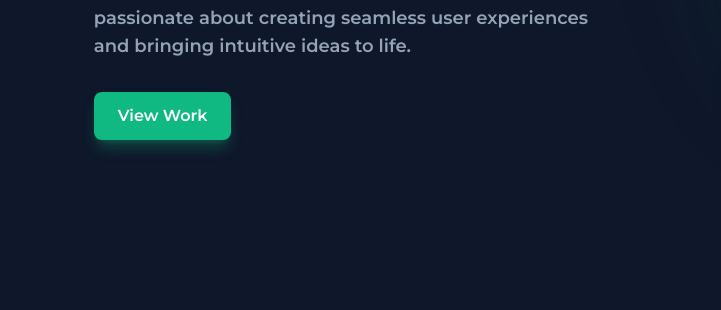
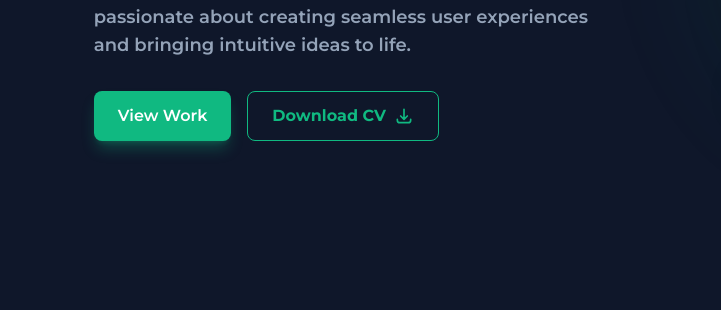
Before and after one commit to Henry-3551/henrify.dev, a website: page index.html in a window 1280 px wide. Shown: the part 490-800 px from the top of the page, 0-721 px from the left. Drawn offline with nearby package versions, Linux system fonts and the light colour scheme.

Commit message:
Updated CV

```diff
--- a/index.html
+++ b/index.html
@@ -174,6 +174,10 @@
                 <div class="flex justify-center md:justify-start space-x-4">
                     <a href="projects.html" class="inline-flex items-center px-6 py-3 bg-emerald-500 hover:bg-emerald-600 text-white font-medium rounded-lg transition-colors shadow-lg shadow-emerald-500/30">
                         <span>View Work</span>
+                    </a>
+                    <a href="/ASSETS/Henry_Ani_CV.pdf" download="Henry_Ani_CV.pdf" target="_blank" class="inline-flex items-center px-6 py-3 border border-emerald-500 text-emerald-500 hover:bg-emerald-500 hover:text-white font-bold rounded-lg transition-all duration-300 group">
+                        Download CV
+                        <svg class="w-5 h-5 ml-2 group-hover:translate-y-1 transition-transform" fill="none" stroke="currentColor" viewBox="0 0 24 24"><path stroke-linecap="round" stroke-linejoin="round" stroke-width="2" d="M4 16v1a3 3 0 003 3h10a3 3 0 003-3v-1m-4-4l-4 4m0 0l-4-4m4 4V4"></path></svg>
                     </a>
                 </div>
             </div>
```
